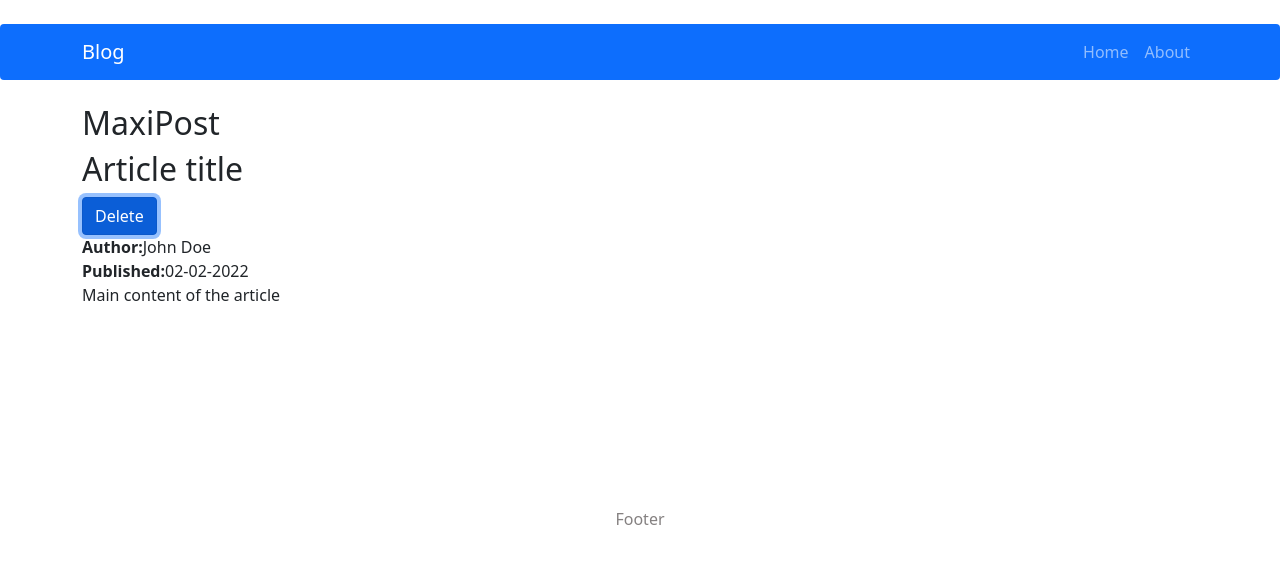
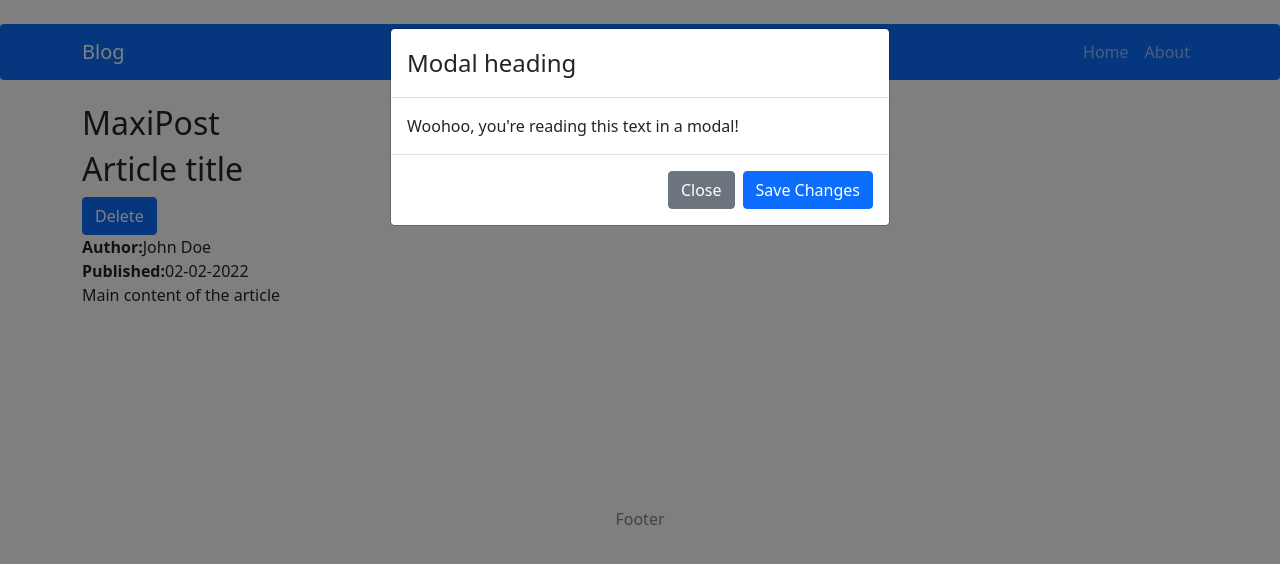
Before and after one commit to dave8git/crude-react-2022, a React (Create React App) app: page /post/1 in a window 1280 px wide. Both pictures are taken after a click on the button "Delete". Shown: the top 564 px of the page. Built offline with nearby package versions, Linux system fonts and the light colour scheme.

Commit message:
fix show doesn't work

```diff
--- a/src/components/pages/Post/MaxiPost.js
+++ b/src/components/pages/Post/MaxiPost.js
@@ -1,17 +1,24 @@
 import { NavLink } from 'react-router-dom';
+import React, { useState } from 'react';
 import Button from 'react-bootstrap/Button';
 import styles from './MaxiPost.module.scss';
 import PopUp from './PopUp.js';
 
 
 const MaxiPost = props =>{
+    const [show, setShow] = useState(false);
+
+
+    const handleShow = () => setShow(true);
+
     return (
       <div>
         {/* {JSON.stringify(props)} */}
         <div className={styles.buttonsWrapper}>
             <h2>{props.title}</h2>
-            <Button element={<PopUp />} variant="primary">Delete</Button>
-            {/*<Button as={NavLink} to={'/post/' + props.id} variant="primary">Read More</Button> */}
+            <Button variant="primary" onClick={handleShow}>
+                Delete<PopUp show={show}/>
+            </Button>
         </div>
 
         <div><b>Author:</b>{props.author}</div>
--- a/src/components/pages/Post/PopUp.js
+++ b/src/components/pages/Post/PopUp.js
@@ -1,21 +1,24 @@
 import Button from 'react-bootstrap/Button';
 import Modal from 'react-bootstrap/Modal';
+import React, { useState } from 'react';
 
 const PopUp = props => {
+  const [show, setShow] = useState(false);
 
+  const handleClose = () => setShow(false);
 
   return (
     <>
-      <Modal show={props.show} onHide={handleClose}>
-        <Modal.Header closeButton>
+      <Modal show={props.show}  onHide={handleClose}>
+        <Modal.Header>
           <Modal.Title>Modal heading</Modal.Title>
         </Modal.Header>
         <Modal.Body>Woohoo, you're reading this text in a modal!</Modal.Body>
         <Modal.Footer>
-          <Button variant="secondary" onClick={handleClose}>
+          <Button variant="secondary"  onClick={handleClose}>
             Close
           </Button>
-          <Button variant="primary" onClick={handleClose}>
+          <Button variant="primary"  onClick={handleClose}>
             Save Changes
           </Button>
         </Modal.Footer>
```
